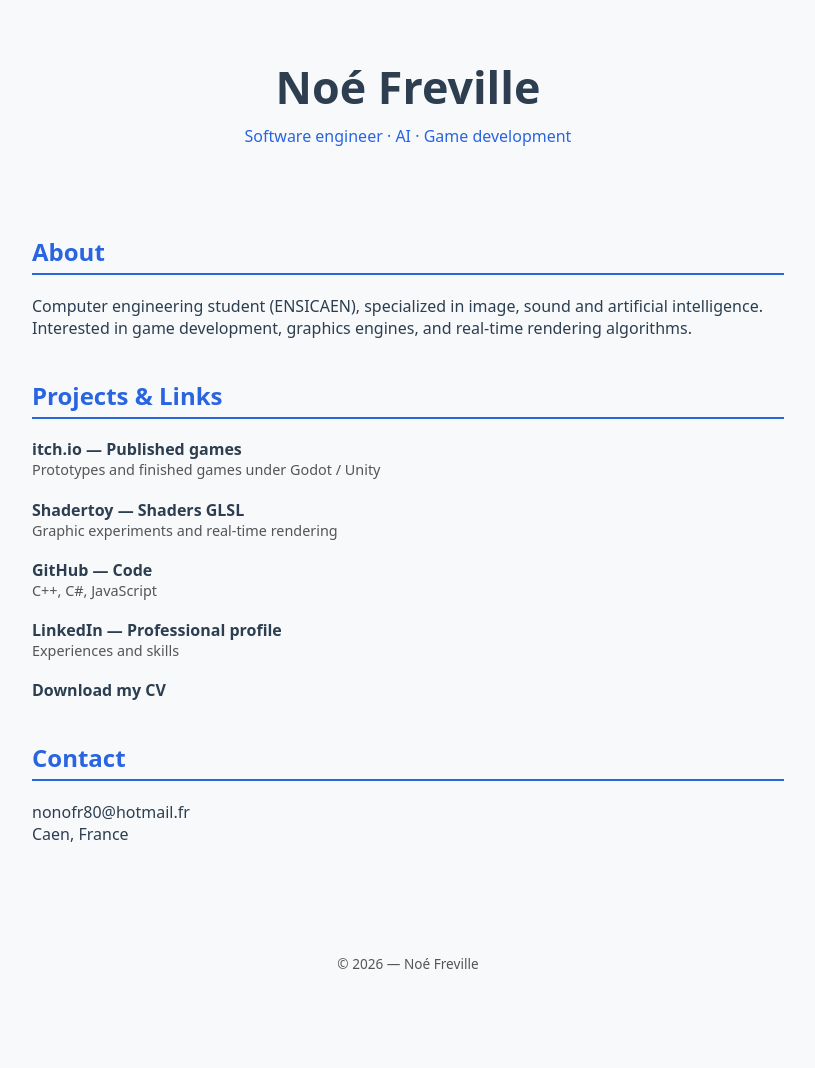
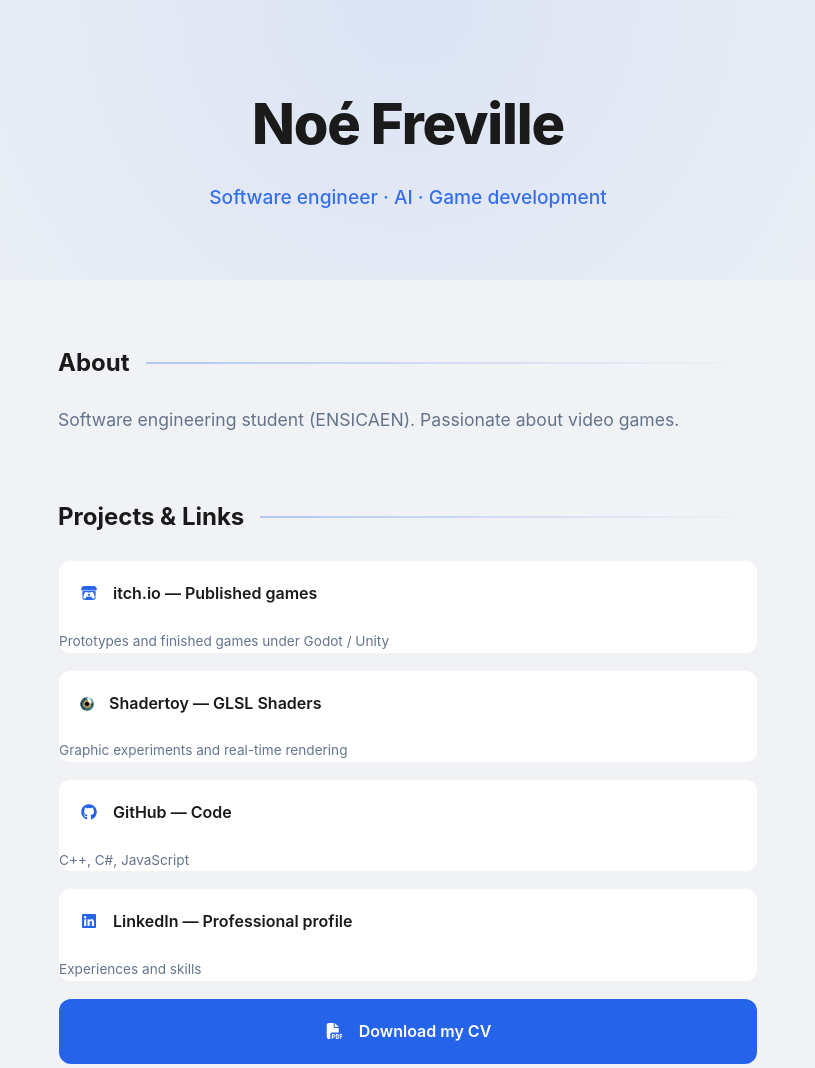
Before and after one commit to Verfeon/Portfolio, a plain HTML site: page index.html in a window 1280 px wide. Shown: the top 1068 px of the page, without its empty margins (232-1047 px from the left). Before the commit the page ends 1027 px from the top, so only its background shows below. Drawn offline with Linux system fonts and the light colour scheme.

Commit message:
better design

```diff
--- a/index.html
+++ b/index.html
@@ -7,6 +7,8 @@
   <title>Noé Freville — Portfolio</title>
   <meta name="description" content="Portfolio de Noé Freville, ingénieur logiciel orienté jeu vidéo." />
   <link rel="stylesheet" href="style.css" />
+  <link rel="stylesheet" href="https://cdnjs.cloudflare.com/ajax/libs/font-awesome/6.4.2/css/all.min.css">
+  <link rel="icon" type="image/png" href="assets/favicon.png" />
 </head>
 <body>
 
@@ -19,7 +21,7 @@
   <section>
     <h2 id="about-title">À propos</h2>
     <p id="about-text">
-      Étudiant ingénieur en informatique (ENSICAEN), spécialisation image, son et intelligence artificielle. Intéressé par le développement de jeux vidéo, les moteurs graphiques et les algorithmes de rendu temps réel.
+      Étudiant ingénieur en développement logiciel (ENSICAEN). Passionné par les jeux vidéos.
     </p>
   </section>
 
@@ -56,7 +58,7 @@
 
       <li>
         <a href="assets/CV.pdf" target="_blank" id="cv-link">
-          Télécharger mon CV
+          Voir mon CV
         </a>
       </li>
     </ul>
@@ -75,6 +77,7 @@
   <p id="footer-text">© 2026 — Noé Freville</p>
 </footer>
 
+<script src="script.js"></script>
 <script src="/Portfolio/script.js"></script>
 </body>
 </html>
--- a/script.js
+++ b/script.js
@@ -4,15 +4,17 @@ const texts = {
   fr: {
     subtitle: "Ingénieur logiciel · intelligence artificielle · Jeu vidéo",
     aboutTitle: "À propos",
-    aboutText: "Étudiant ingénieur en informatique (ENSICAEN), spécialisation image, son et intelligence artificielle. Intéressé par le développement de jeux vidéo, les moteurs graphiques et les algorithmes de rendu temps réel.",
+    aboutText: "Étudiant ingénieur en développement logiciel (ENSICAEN). Passionné par les jeux vidéos.",
     projectsTitle: "Projets & liens",
-    itchLink: "itch.io — Jeux publiés",
+    itchLink: '<i class="fa-brands fa-itch-io"></i> itch.io — Jeux publiés',
     itchDesc: "Prototypes et jeux finalisés sous Godot / Unity",
+    shaderLink: '<img src="assets/shadertoy.png" alt="icone Shadertoy"> Shadertoy — Shaders GLSL',
     shaderDesc: "Expérimentations graphiques et rendu temps réel",
+    githubLink: '<i class="fa-brands fa-github"></i> GitHub — Code',
     githubDesc: "C++, C#, JavaScript",
-    linkedinLink: "LinkedIn — Profil professionnel",
+    linkedinLink: '<i class="fa-brands fa-linkedin"></i> LinkedIn — Profil professionnel',
     linkedinDesc: "Expériences et compétences",
-    CVLink: "Télécharger mon CV",
+    CVLink: '<i class="fa-solid fa-file-pdf"></i> Télécharger mon CV',
     contactTitle: "Contact",
     contactText: "nonofr80@hotmail.fr<br>Caen, France",
     footer: "© 2026 — Noé Freville"
@@ -20,15 +22,17 @@ const texts = {
   en: {
     subtitle: "Software engineer · AI · Game development",
     aboutTitle: "About",
-    aboutText: "Computer engineering student (ENSICAEN), specialized in image, sound and artificial intelligence. Interested in game development, graphics engines, and real-time rendering algorithms.",
+    aboutText: "Software engineering student (ENSICAEN). Passionate about video games.",
     projectsTitle: "Projects & Links",
-    itchLink: "itch.io — Published games",
+    itchLink: '<i class="fa-brands fa-itch-io"></i> itch.io — Published games',
     itchDesc: "Prototypes and finished games under Godot / Unity",
+    shaderLink: '<img src="assets/shadertoy.png" alt="Shadertoy icon"> Shadertoy — GLSL Shaders',
     shaderDesc: "Graphic experiments and real-time rendering",
+    githubLink: '<i class="fa-brands fa-github"></i> GitHub — Code',
     githubDesc: "C++, C#, JavaScript",
-    linkedinLink: "LinkedIn — Professional profile",
+    linkedinLink: '<i class="fa-brands fa-linkedin"></i> LinkedIn — Professional profile',
     linkedinDesc: "Experiences and skills",
-    CVLink: "Download my CV",
+    CVLink: '<i class="fa-solid fa-file-pdf"></i> Download my CV',
     contactTitle: "Contact",
     contactText: "nonofr80@hotmail.fr<br>Caen, France",
     footer: "© 2026 — Noé Freville"
@@ -45,7 +49,9 @@ document.getElementById("about-text").innerHTML = t.aboutText;
 document.getElementById("projects-title").innerHTML = t.projectsTitle;
 document.getElementById("itch-link").innerHTML = t.itchLink;
 document.getElementById("itch-desc").innerHTML = t.itchDesc;
+document.getElementById("shader-link").innerHTML = t.shaderLink;
 document.getElementById("shader-desc").innerHTML = t.shaderDesc;
+document.getElementById("github-link").innerHTML = t.githubLink;
 document.getElementById("github-desc").innerHTML = t.githubDesc;
 document.getElementById("linkedin-link").innerHTML = t.linkedinLink;
 document.getElementById("linkedin-desc").innerHTML = t.linkedinDesc;
--- a/style.css
+++ b/style.css
@@ -1,90 +1,161 @@
+.links #shader-link img {
+  margin-right: 10px;
+  vertical-align: middle;
+}
 :root {
-  --bg: #f8f9fb;
-  --text: #2c3e50;
-  --accent: #2964e1;
+  --bg: #f0f2f5;
+  --text: #1a1a1b;
+  --accent: #2563eb;
+  --accent-soft: rgba(37, 99, 235, 0.1);
   --card: #ffffff;
-  --muted: #555;
+  --muted: #64748b;
+  --radius: 12px;
+  --transition: all 0.3s cubic-bezier(0.4, 0, 0.2, 1);
 }
 
 @media (prefers-color-scheme: dark) {
   :root {
-    --bg: #0f1220;
-    --text: #e4e6eb;
-    --accent: #6ea0ff;
-    --card: #171a2e;
-    --muted: #a0a3b1;
+    --bg: #0f172a;
+    --text: #f1f5f9;
+    --accent: #3b82f6;
+    --accent-soft: rgba(59, 130, 246, 0.15);
+    --card: #1e293b;
+    --muted: #94a3b8;
   }
 }
 
 body {
   background: var(--bg);
   color: var(--text);
-  font-family: system-ui, -apple-system, BlinkMacSystemFont, sans-serif;
-}
-
-* {
-  box-sizing: border-box;
+  font-family: 'Inter', system-ui, -apple-system, sans-serif;
+  line-height: 1.6;
+  margin: 0;
 }
 
 header {
   text-align: center;
-  padding: 3rem 1rem 2rem;
+  padding: 5rem 1rem 3rem;
+  background: radial-gradient(circle at top, var(--accent-soft), transparent);
 }
 
 h1 {
   margin: 0;
-  font-size: 2.8rem;
+  font-size: clamp(2.5rem, 8vw, 3.5rem);
+  font-weight: 800;
+  letter-spacing: -0.02em;
 }
 
 .subtitle {
   color: var(--accent);
-  margin-top: 0.5rem;
+  font-size: 1.2rem;
+  font-weight: 500;
+  margin-top: 0.75rem;
+  opacity: 0.9;
 }
 
 main {
-  max-width: 800px;
+  max-width: 700px;
   margin: auto;
-  padding: 0 1.5rem 3rem;
+  padding: 0 1.5rem 5rem;
 }
 
 section {
-  margin-top: 2.5rem;
+  margin-top: 4rem;
 }
 
 h2 {
-  color: var(--accent);
-  border-bottom: 2px solid var(--accent);
-  padding-bottom: 0.3rem;
+  font-size: 1.5rem;
+  display: flex;
+  align-items: center;
+  gap: 1rem;
+  margin-bottom: 1.5rem;
+}
+
+h2::after {
+  content: "";
+  height: 2px;
+  flex-grow: 1;
+  background: linear-gradient(to right, var(--accent), transparent);
+  opacity: 0.3;
+}
+
+#about-text {
+  font-size: 1.1rem;
+  color: var(--muted);
 }
 
 .links {
   list-style: none;
   padding: 0;
+  display: grid;
+  gap: 1rem;
 }
 
 .links li {
-  margin-bottom: 1.2rem;
+  background: var(--card);
+  border: 1px solid rgba(0,0,0,0.05);
+  border-radius: var(--radius);
+  transition: var(--transition);
+  position: relative;
+}
+
+@media (prefers-color-scheme: dark) {
+  .links li { border-color: rgba(255,255,255,0.05); }
+}
+
+.links li:hover {
+  transform: translateY(-3px);
+  box-shadow: 0 10px 20px -5px rgba(0,0,0,0.1);
+  border-color: var(--accent);
 }
 
 .links a {
+  display: block;
+  padding: 1.25rem;
+  text-decoration: none;
+  color: var(--text);
   font-weight: 600;
-  color: var(--primary);
-  text-decoration: none;
-}
-
-.links a:hover {
-  color: var(--accent);
+  z-index: 1;
 }
 
 .links span {
   display: block;
-  font-size: 0.9rem;
+  font-size: 0.85rem;
+  font-weight: 400;
   color: var(--muted);
+  margin-top: 0.25rem;
+}
+
+#cv-link {
+  text-align: center;
+  background: var(--accent);
+  color: white;
+  border-radius: var(--radius);
+}
+
+#cv-link:hover {
+  filter: brightness(1.1);
 }
 
 footer {
+  margin-top: 5rem;
+  border-top: 1px solid var(--accent-soft);
+  padding: 2rem 0;
+  opacity: 0.6;
+}
+
+.links i {
+  margin-right: 10px;
+  width: 20px;
   text-align: center;
-  font-size: 0.85rem;
-  padding: 2rem 0;
-  color: var(--muted);
+  color: var(--accent);
 }
+
+#cv-link i {
+  color: white;
+}
+
+.links li:hover i {
+  transform: scale(1.2);
+  transition: transform 0.2s ease;
+}
```
Also changed, not shown: assets/favicon.png (added), assets/shadertoy.png (added).
